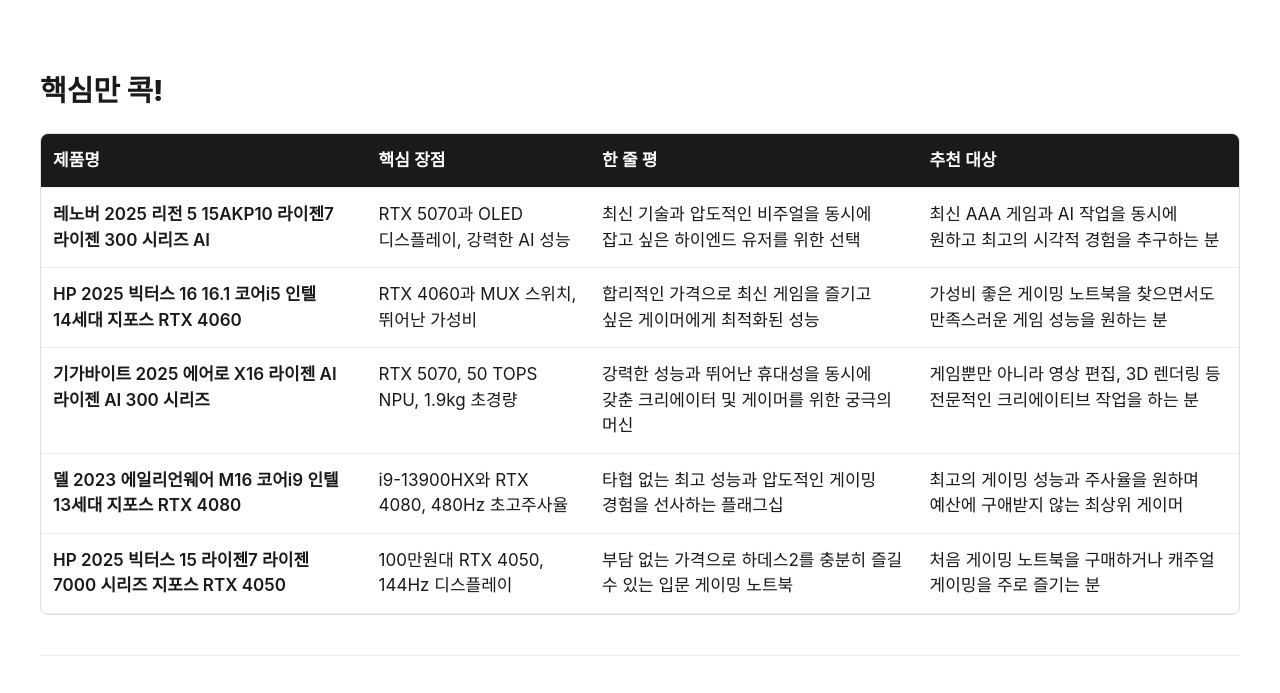
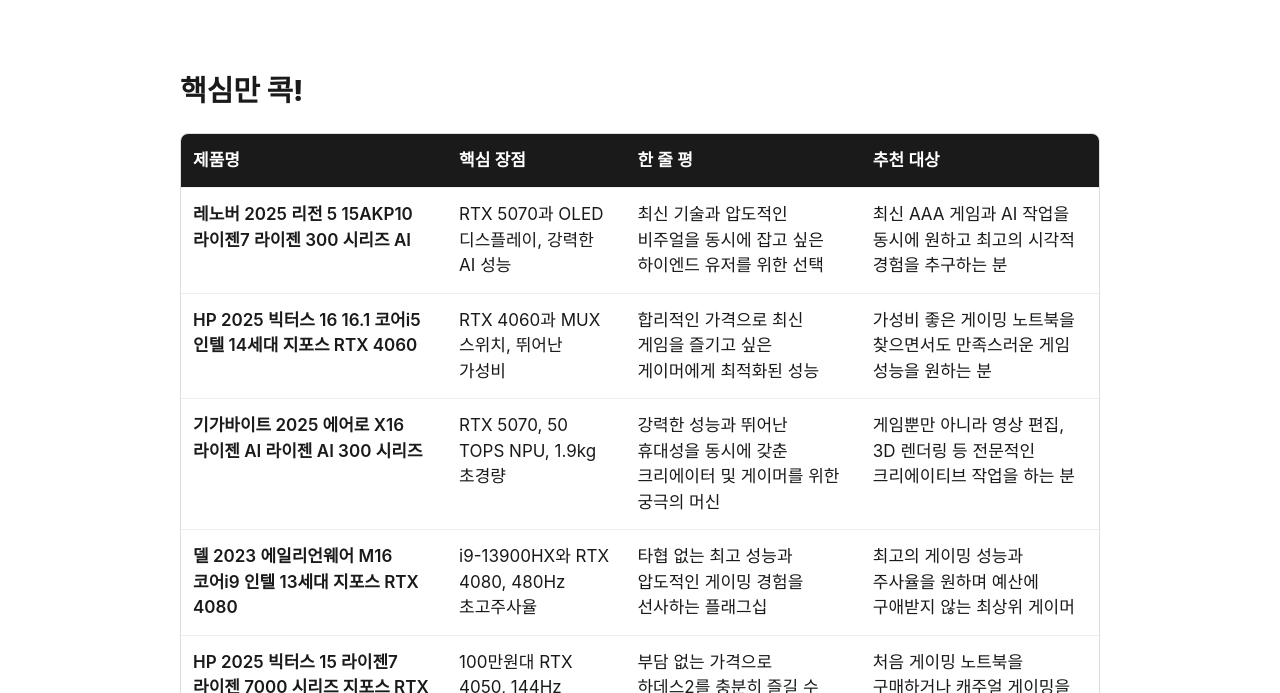
Before and after one commit to happyhappy82/techreviewlabs, an Astro site: page /2026-hades2-notebook-top5 in a window 1280 px wide. Shown: the part 496-1189 px from the top of the page. Built offline with nearby package versions, Linux system fonts and the light colour scheme; Astro itself is replaced by a stand-in of ours; a web font is replaced by a local one.

Commit message:
fix: 메인 1000px, 개별글 1400px

```diff
--- a/src/pages/2026-hades2-notebook-top5.astro
+++ b/src/pages/2026-hades2-notebook-top5.astro
@@ -487,7 +487,7 @@ const comparisonSpecs = [
 
 <style>
   main {
-    max-width: 1800px;
+    max-width: 1400px;
     margin: 0 auto;
     padding: 0 20px 80px;
   }
--- a/src/pages/2026-둠-더-다크-에이지스-노트북-추천-top5.astro
+++ b/src/pages/2026-둠-더-다크-에이지스-노트북-추천-top5.astro
@@ -575,7 +575,7 @@ const comparisonSpecs = [
 </BaseLayout>
 
 <style>
-  main { max-width: 1800px; margin: 0 auto; padding: 0 20px 80px; }
+  main { max-width: 1400px; margin: 0 auto; padding: 0 20px 80px; }
   .article-header { padding: 3rem 0 2rem; border-bottom: 2px solid #1A1A1A; margin-bottom: 2rem; }
   .article-header h1 { font-size: 38px; font-weight: 800; color: #1A1A1A; margin: 0 0 16px; }
   .intro-text { font-size: 19px; line-height: 1.8; color: #333; }
--- a/src/pages/2026-하데스2-노트북-추천-top5.astro
+++ b/src/pages/2026-하데스2-노트북-추천-top5.astro
@@ -585,7 +585,7 @@ const comparisonSpecs = [
 </BaseLayout>
 
 <style>
-  main { max-width: 1800px; margin: 0 auto; padding: 0 20px 80px; }
+  main { max-width: 1400px; margin: 0 auto; padding: 0 20px 80px; }
   .article-header { padding: 3rem 0 2rem; border-bottom: 2px solid #1A1A1A; margin-bottom: 2rem; }
   .article-header h1 { font-size: 38px; font-weight: 800; color: #1A1A1A; margin: 0 0 16px; }
   .intro-text { font-size: 19px; line-height: 1.8; color: #333; }
--- a/src/pages/[slug].astro
+++ b/src/pages/[slug].astro
@@ -174,9 +174,9 @@ const breadcrumbSchema = {
 </BaseLayout>
 
 <style>
-  /* 본문 너비 1800px */
+  /* 본문 너비 1400px */
   .ns-prose {
-    max-width: 1800px;
+    max-width: 1400px;
   }
 
   /* 노서치 스타일 prose */
--- a/src/pages/sample-review.astro
+++ b/src/pages/sample-review.astro
@@ -239,7 +239,7 @@ const specLabels = [
 
 <style>
   main {
-    max-width: 1800px;
+    max-width: 1400px;
     margin: 0 auto;
   }
 
--- a/src/pages/split-fiction-notebook.astro
+++ b/src/pages/split-fiction-notebook.astro
@@ -510,7 +510,7 @@ const comparisonData = [
 
 <style>
   main {
-    max-width: 1800px;
+    max-width: 1400px;
     margin: 0 auto;
     padding: 0 20px 80px;
   }
--- a/tailwind.config.ts
+++ b/tailwind.config.ts
@@ -48,7 +48,7 @@ const config: Config = {
         ns: "10px",
       },
       maxWidth: {
-        ns: "1400px",
+        ns: "1000px",
       },
       typography: {
         DEFAULT: {
```
